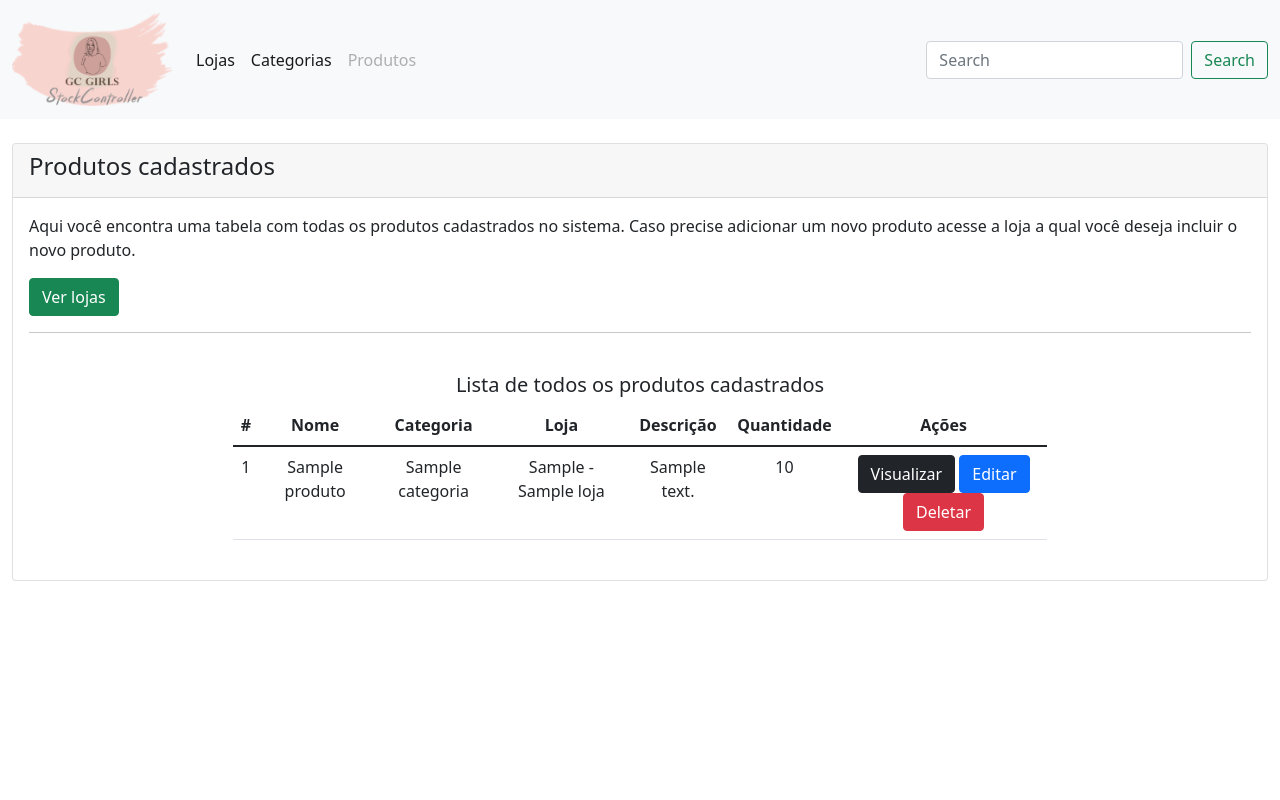
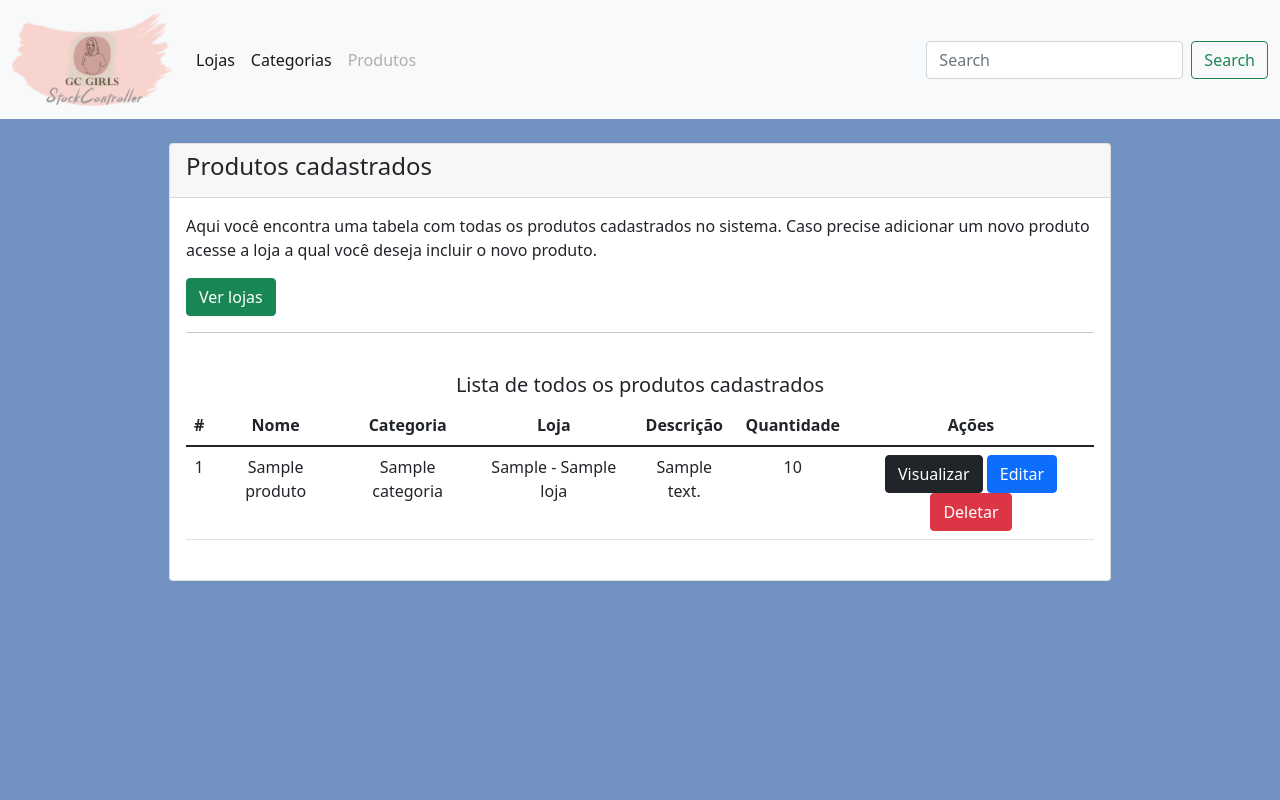
Before and after one commit to sammarabn/Projeto-LuizaCode, a Django app: page /allProducts/ in a window 1280 px wide. Run offline with Django 3.2, Linux system fonts and the light colour scheme; tables that the repository leaves empty hold one stand-in row (values such as "Sample post").

Commit message:
Estilos nas pags gerais de lojas, categorias e produtos

```diff
--- a/app/templates/allProducts.html
+++ b/app/templates/allProducts.html
@@ -1,3 +1,4 @@
+{% load static %}
 <!DOCTYPE html>
 <html lang="pt-br">
 
@@ -6,12 +7,15 @@
     <title>GC Girls - StockController</title>
     <link href="https://cdn.jsdelivr.net/npm/bootstrap@5.1.1/dist/css/bootstrap.min.css" rel="stylesheet"
         integrity="sha384-F3w7mX95PdgyTmZZMECAngseQB83DfGTowi0iMjiWaeVhAn4FJkqJByhZMI3AhiU" crossorigin="anonymous">
+    <link rel="stylesheet" href="{% static 'CSS/style.css' %}">
+    <link rel="icon" href="../static/favicon.ico">
 </head>
 
-<body>
+<body class="body-view">
     <nav class="navbar navbar-expand-lg navbar-light bg-light">
         <div class="container-fluid">
-            <a class="navbar-brand" href="/"><img src="../static/images/GC-logo.png" alt="logo" width="160" height="93"></a>
+            <a class="navbar-brand" href="/"><img src="../static/images/GC-logo.png" alt="logo" width="160"
+                    height="93"></a>
             <button class="navbar-toggler" type="button" data-bs-toggle="collapse"
                 data-bs-target="#navbarSupportedContent" aria-controls="navbarSupportedContent" aria-expanded="false"
                 aria-label="Toggle navigation">
@@ -38,7 +42,7 @@
     </nav>
     <main>
         <div class="container-fluid">
-            <div class="card mt-4">
+            <div class="card mt-4 w-75 m-auto">
                 <div class="card-header">
                     <h4 class="card-title"> Produtos cadastrados</h4>
                 </div>
@@ -48,9 +52,9 @@
                         precise adicionar um novo produto acesse a loja a qual você deseja incluir o novo produto.</p>
                     <a href="/allStores" class="btn btn-success">Ver lojas</a>
                     <hr />
-                    <div class="col-8 m-auto pt-4 pb-2 text-center">
+                    <div class="col m-auto pt-4 pb-2 text-center">
                         <h5>Lista de todos os produtos cadastrados</h5>
-                        <table class="table">
+                        <table class="table w-100">
                             <thead>
                                 <tr>
                                     <th scope="col">#</th>
```
Also changed, not shown: app/templates/allCategories.html (+7 -4 lines), app/templates/allStores.html (+8 -4 lines), app/templates/index.html (+34 -27 lines).
